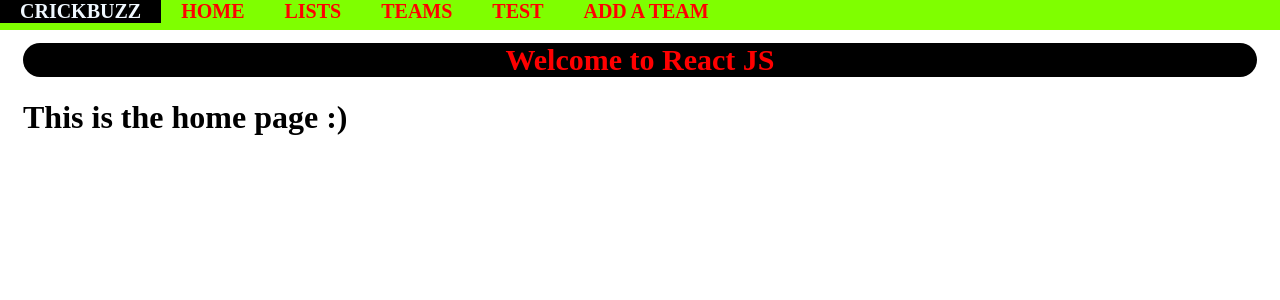
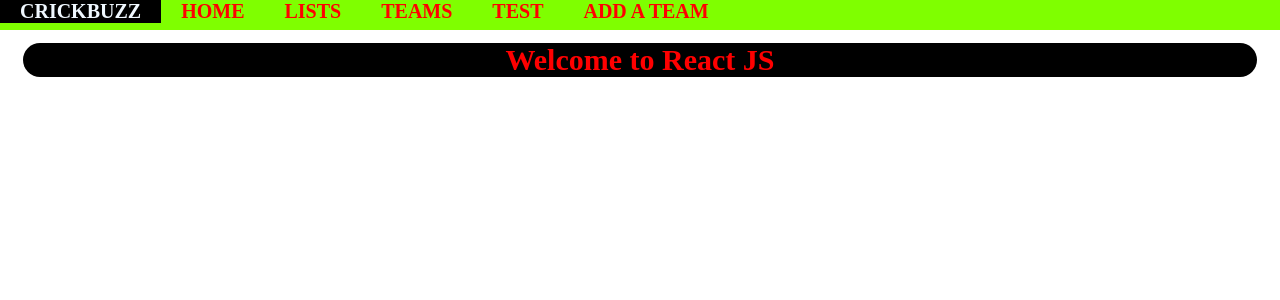
Before and after one commit to RhutvijChiplunkar/React-JS, a React (Create React App) app: page / in a window 1280 px wide. Shown: the top 300 px of the page. Built offline with nearby package versions, Linux system fonts and the light colour scheme.

Commit message:
Changes made for delete

```diff
--- a/src/App.js
+++ b/src/App.js
@@ -27,10 +27,6 @@ import AddTeam from './Components/IPLforms';
 
           <div className="title">
              <h1>Welcome to React JS</h1>
-          </div>
-
-          <div>
-            <h1>This is the home page :)</h1>
           </div>
 
           <div className="main-paths">
```
